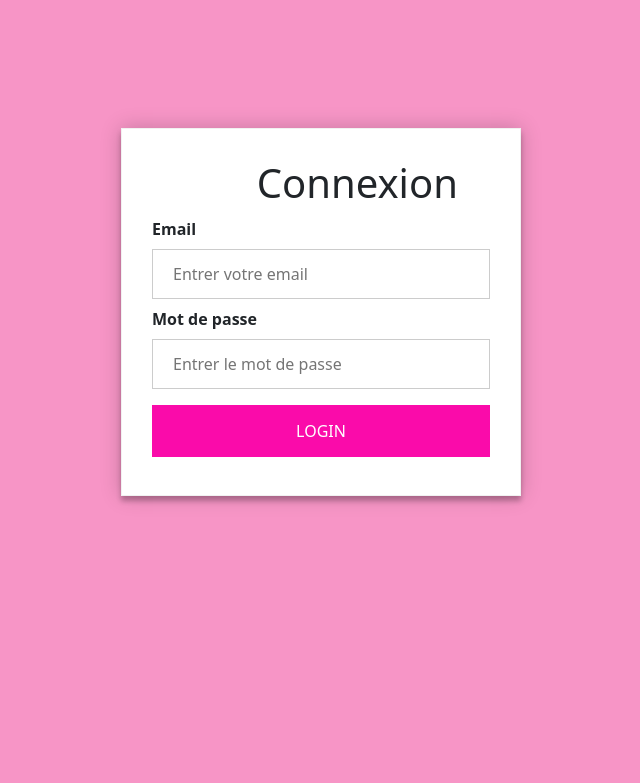
After one commit to ashne135/dclic_pannel, a PHP site: page /login.php in a window 1280 px wide. The commit adds this page. Shown: the top 783 px of the page, without its empty margins (319-959 px from the left). Run offline with PHP 8.4, Linux system fonts and the light colour scheme.

Commit message:
mise à jour du projet

```diff
--- /dev/null
+++ b/login.php
@@ -0,0 +1,41 @@
+
+<html>
+ <head>
+ <meta charset="utf-8">
+ <!-- importer le fichier de style -->
+ <link href="https://cdn.jsdelivr.net/npm/bootstrap@5.1.3/dist/css/bootstrap.min.css" rel="stylesheet">
+ <link rel="stylesheet" href="style.css" media="screen" type="text/css" />
+ </head>
+ <body>
+ <div id="container">
+ <!-- zone de connexion -->
+
+ <form action="verification.php" method="POST">
+ <h1>Connexion</h1>
+
+ <label><b>Email</b></label>
+ <input class="email" type="email" placeholder="Entrer votre email" name="email" required>
+
+ <label><b>Mot de passe</b></label>
+ <input  type="password" placeholder="Entrer le mot de passe" name="mot_de_passe" required>
+ <!--form action="formulaire_d'inscription/index.php"  method="POST" style="margin:30px; color:white;border-radius:10px;">
+  <input type="submit" value="LOGIN">
+</form-->
+
+ <input  type="submit" id='submit' value='LOGIN' >
+
+ <!--button action="../formulaire_d'inscription/index.php" type="submit" id='submit'>LOGIN</button-->
+
+ <?php
+ if(isset($_GET['erreur'])){
+ $err = $_GET['erreur'];
+ if($err==1 || $err==2)
+ echo "<p style='color:red'>Utilisateur ou mot de passe incorrect</p>";
+ }
+
+ ?>
+
+ </form>
+ </div>
+ </body>
+</html>
--- a/php/apprenantCreate.php
+++ b/php/apprenantCreate.php
@@ -31,7 +31,7 @@ require_once '../config/dbconect.php';
                         </h4>
                     </div>
                     <div class="card-body">
-                        <form action="../php/code.php" method="POST">
+                        <form action="../php/con de.php" method="POST">
 
                             <div class="mb-3">
                                 <label> Nom</label>
--- a/php/code.php
+++ b/php/code.php
@@ -41,8 +41,7 @@ date_de_naissance, formation_de_base, ville_d_origine)
 // Fermer la connexion à la base de données
 
 if(isset($_POST['delete_apprenant']))
-{
-    $apprenant_id = mysqli_real_escape_string($conn, $_POST['delete_apprenant']);
+{    $apprenant_id = mysqli_real_escape_string($conn, $_POST['delete_apprenant']);
 
     $query = "DELETE FROM apprenant WHERE id='$apprenant_id' ";
     $query_run = mysqli_query($conn, $query);
--- /dev/null
+++ b/style.css
@@ -0,0 +1,55 @@
+body{
+ background: #f795c6;
+}
+#container{
+ width:400px;
+ margin:0 auto;
+ margin-top:10%;
+}
+/* Bordered form */
+form {
+ width:100%;
+ padding: 30px;
+ border: 1px solid #f1f1f1;
+ background: #fff;
+ box-shadow: 0 0 20px 0 rgba(0, 0, 0, 0.2), 0 5px 5px 0 rgba(0, 0, 0, 0.24);
+}
+#container h1{
+ width: 38%;
+ margin: 0 auto;
+ padding-bottom: 10px;
+}
+
+/* Full-width inputs */
+input[type=email], input[type=password] {
+ width: 100%;
+ padding: 12px 20px;
+ margin: 8px 0;
+ display: inline-block;
+ border: 1px solid #ccc;
+ box-sizing: border-box;
+}
+.email {
+    width: 100%;
+    padding: 12px 20px;
+    margin: 8px 0;
+    display: inline-block;
+    border: 1px solid #ccc;
+    box-sizing: border-box;
+   }
+
+/* Set a style for all buttons */
+input[type=submit] {
+ background-color: #fa0baa;
+ color: white;
+ padding: 14px 20px;
+ margin: 8px 0;
+ border: none;
+ cursor: pointer;
+ width: 100%;
+}
+input[type=submit]:hover {
+ background-color: white;
+ color: #53af57;
+ border: 1px solid #53af57;
+}
```
Also changed, not shown: deconnexion.php (added, +36 -0 lines), index.php (+40 -15 lines), php/recherche.php (added, +183 -0 lines), principale.php (added, +21 -0 lines), verification.php (added, +329 -0 lines).
